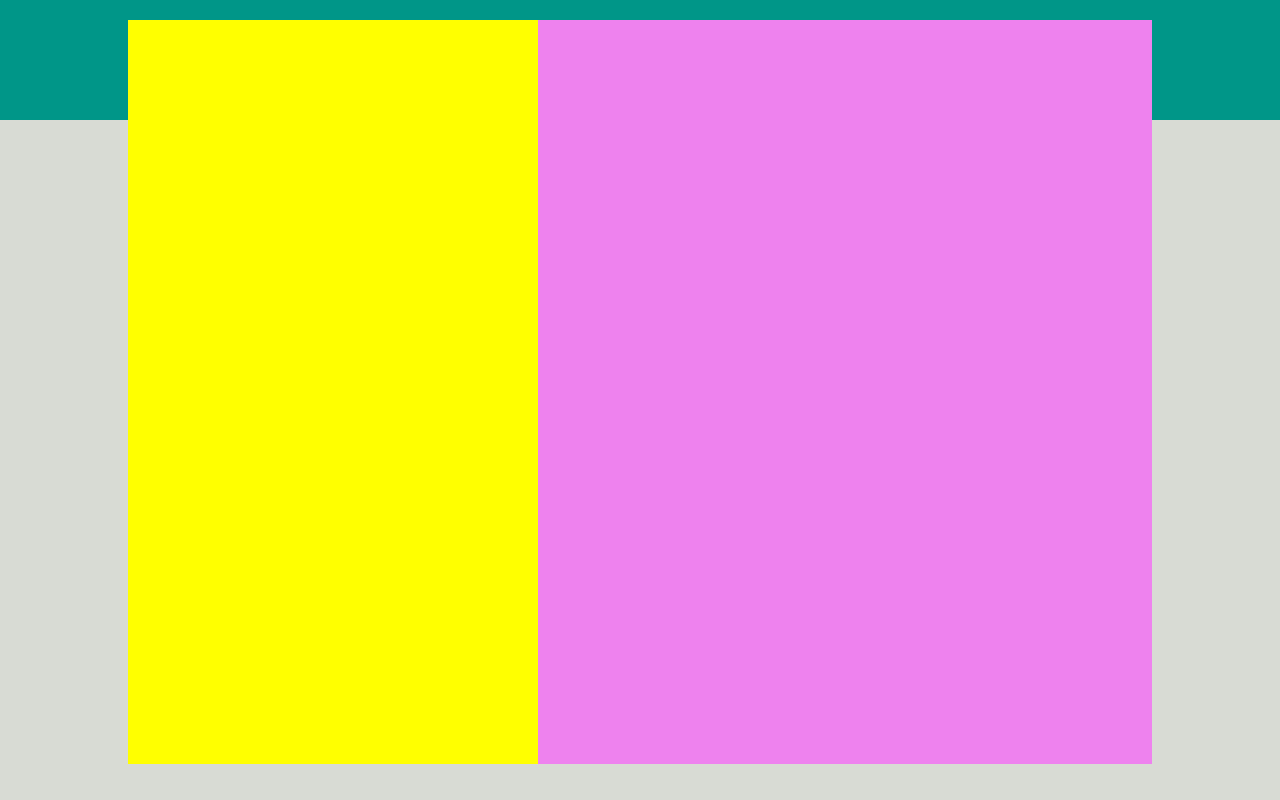
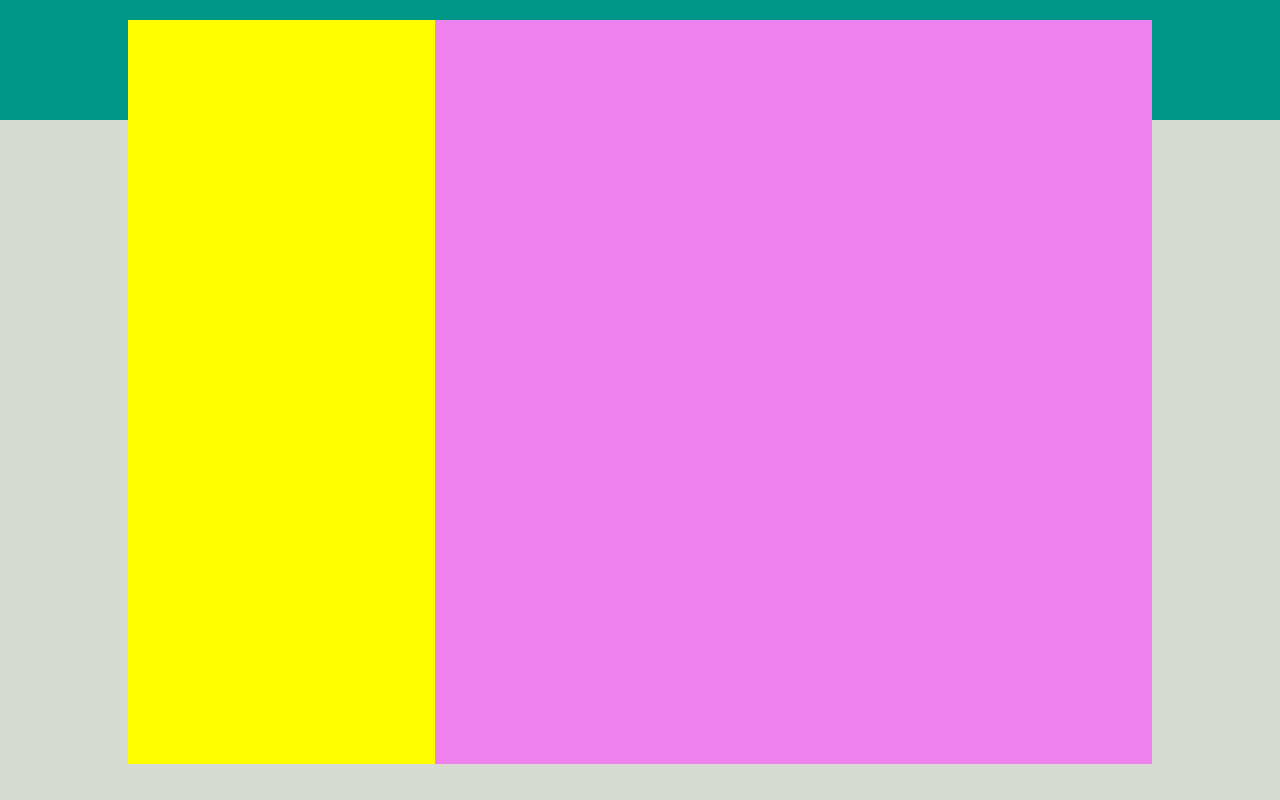
Before and after one commit to GiorgioDellutri/vue-boolzapp, a plain HTML site: page index.html in a window 1280 px wide. Drawn offline with nearby package versions, Linux system fonts and the light colour scheme.

Commit message:
flex basis + img asset

```diff
--- a/css/style.css
+++ b/css/style.css
@@ -33,12 +33,12 @@ div.container{
 
 div.sidebar{
     height: 100%;
-    flex-basis: 40%;
+    flex-basis: 30%;
     background-color: yellow;
 }
 
 div.chat{
     height: 100%;
-    flex-basis: 60%;
+    flex-basis: 70%;
     background-color: violet;
 }
```
Also changed, not shown: img/avatar_1.jpg (added), img/avatar_2.jpg (added), img/avatar_3.jpg (added), img/avatar_4.jpg (added), img/avatar_5.jpg (added), img/avatar_6.jpg (added), img/avatar_7.jpg (added), img/avatar_8.jpg (added), img/avatar_io.jpg (added), img/mine.jpg (added).
